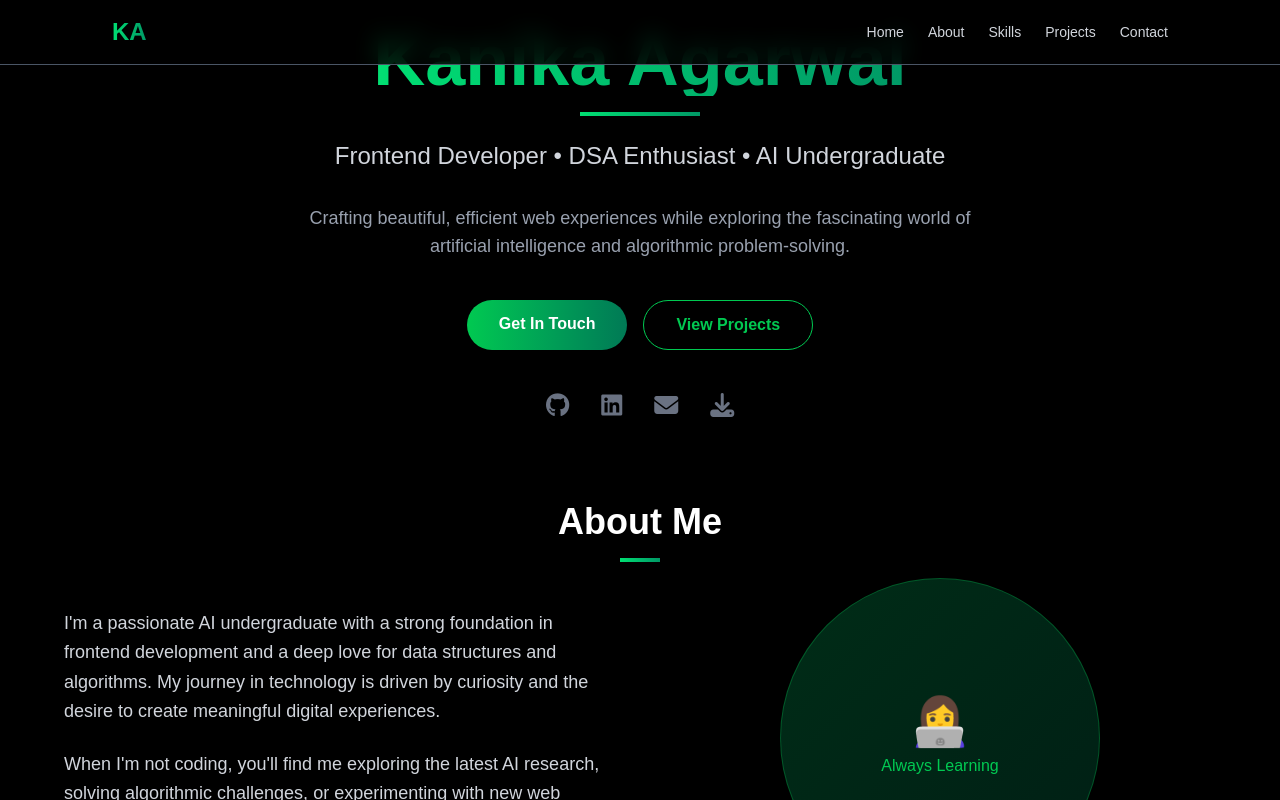
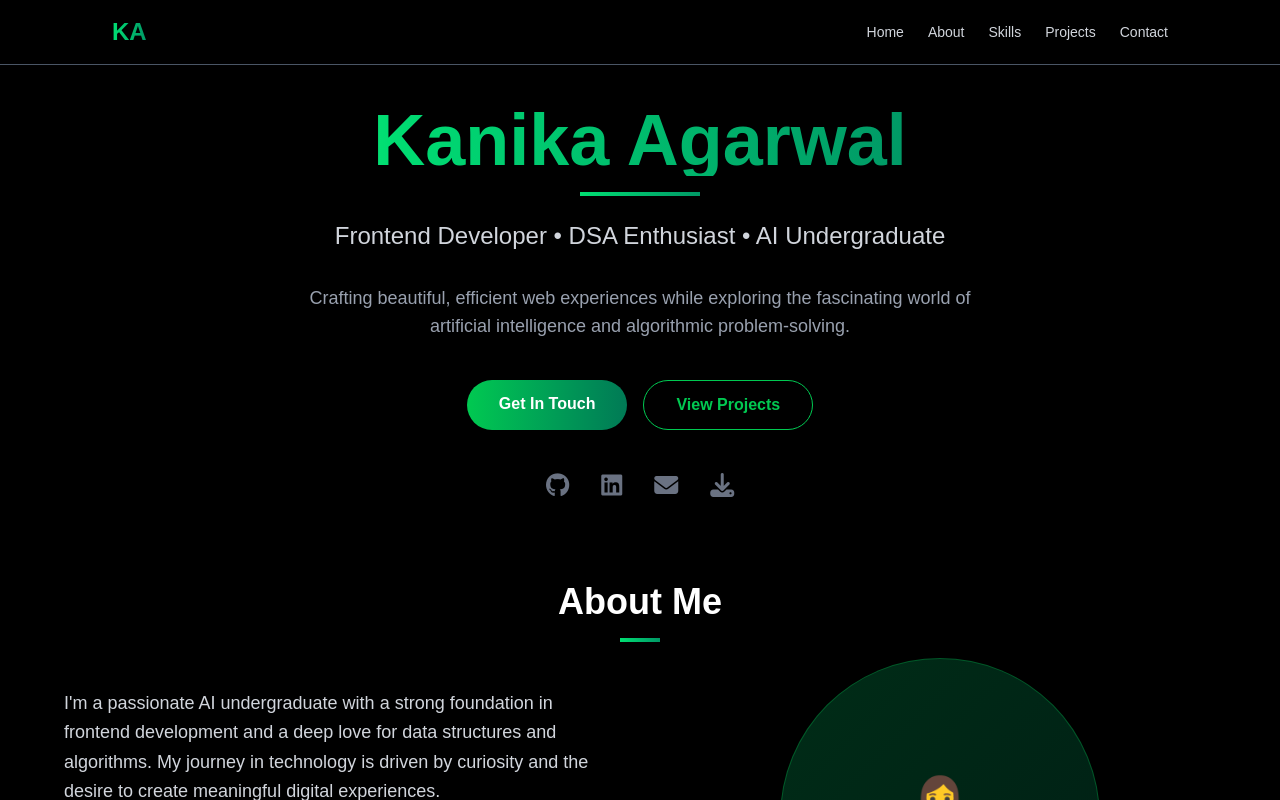
Before and after one commit to Kanikagarwal/kanika-agarwal, a React (Vite) app: page / in a window 1280 px wide. Shown: the top 800 px of the page. Built offline with nearby package versions, Linux system fonts and the light colour scheme.

Commit message:
new commit

```diff
--- a/src/App.jsx
+++ b/src/App.jsx
@@ -13,8 +13,8 @@ function App() {
 
   return (
     <>
+        <Navbar/>
       <main>
-        <Navbar/>
        <AnimatedSection><Hero /></AnimatedSection>
        <AnimatedSection><About /></AnimatedSection>
        <AnimatedSection><Skills /></AnimatedSection>
--- a/src/Sections/Hero.jsx
+++ b/src/Sections/Hero.jsx
@@ -6,7 +6,7 @@ const Hero = () => {
   return (
     <>
 
-      <section id="home" className="section items-center flex-col justify-center">
+      <section id="home" className="section items-center flex-col justify-center pt-20">
         <h1 className="name text-7xl md:text-7xl sm:text-6xl font-bold text-transparent bg-clip-text bg-gradient-to-r from-green-400 to-emerald-600 text-center mt-6">
           Kanika Agarwal
         </h1>
--- a/src/Sections/Navbar.jsx
+++ b/src/Sections/Navbar.jsx
@@ -4,7 +4,7 @@ const Navbar = () => {
     const [menuOpen, setMenuOpen] = useState(false);
   return (
     <>
-       <nav className="flex justify-between items-center px-28 py-4 fixed w-full bg-black/80 backdrop-blur-md z-50 text-white border-b border-gray-600">
+       <nav className="top-0 flex justify-between items-center px-28 py-4 fixed w-full bg-black/80 backdrop-blur-md z-50 text-white border-b border-gray-600">
         {/* Left: Logo */}
         <h1 className="text-2xl font-bold text-transparent bg-clip-text bg-gradient-to-r from-green-400 to-emerald-600">
           KA
```
